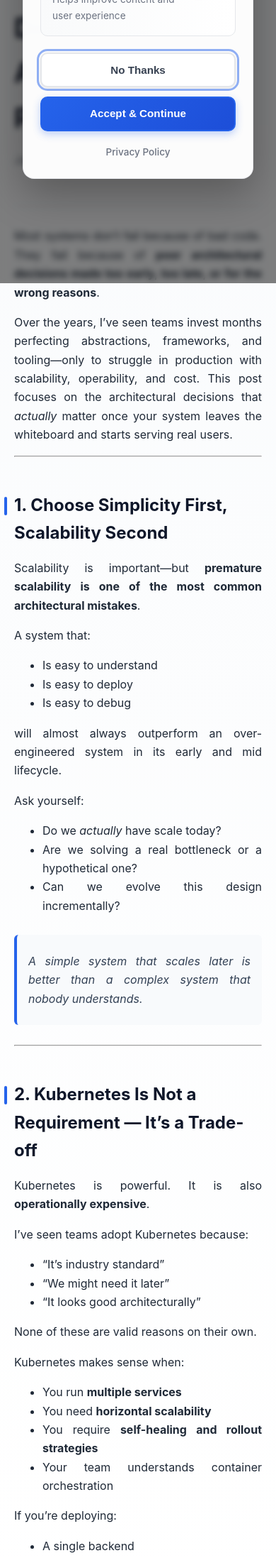
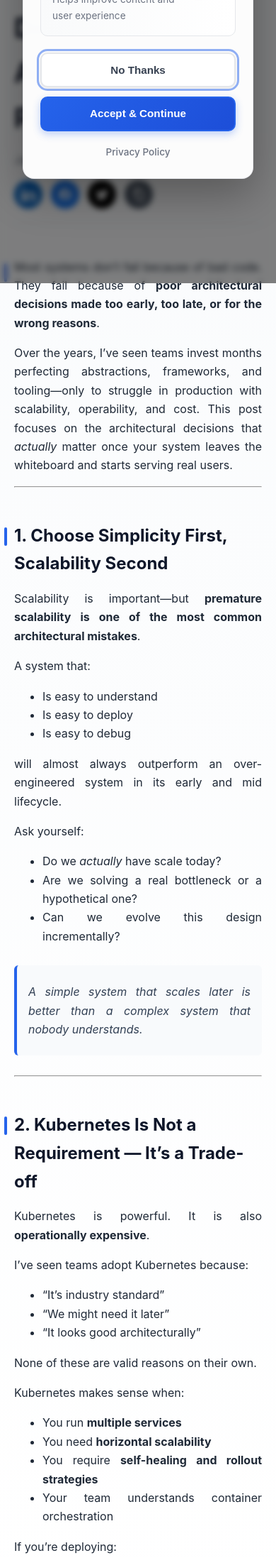
Before and after one commit to aloknecessary/aloknecessary.github.io, a Jekyll site: the page built from _blogs/2026-01-30-architecture-decisions.md, in a window 390 px wide. Shown: the part 501-2696 px from the top of the page at 71% size. Built offline with Jekyll 4.4.1, drawn with Linux system fonts in a browser that asks for light colours.

Commit message:
feature: adding share option
adding share option to page bottom

```diff
--- a/_includes/head.html
+++ b/_includes/head.html
@@ -1,6 +1,17 @@
 <link rel="icon" type="image/png" sizes="32x32" href="{{ '/assets/favicon/favicon-96x96.png' | relative_url }}">
 <link rel="icon" type="image/png" sizes="16x16" href="{{ '/assets/favicon/favicon-192x192.png' | relative_url }}">
 <link rel="shortcut icon" href="{{ '/assets/favicon/favicon.ico' | relative_url }}">
+
+<meta property="og:title" content="{{ page.title }}">
+<meta property="og:description" content="{{ page.excerpt | strip_html | strip_newlines }}">
+<meta property="og:url" content="{{ page.url | absolute_url }}">
+<meta property="og:type" content="article">
+
+<meta name="twitter:card" content="summary_large_image">
+<meta name="twitter:title" content="{{ page.title }}">
+<meta name="twitter:description" content="{{ page.excerpt | strip_html | strip_newlines }}">
+
+
 <link rel="alternate" type="application/atom+xml"
       title="Aloknecessary – Blog Feed"
       href="{{ '/feed.xml' | relative_url }}">
--- /dev/null
+++ b/_includes/share.html
@@ -0,0 +1,98 @@
+<div class="share-bar">
+  <!-- Native Share (Mobile Only) -->
+  <button id="nativeShare" class="share-icon mobile-only" aria-label="Share">
+    <svg viewBox="0 0 24 24">
+      <path
+        fill="currentColor"
+        d="M18 16.08c-.76 0-1.44.3-1.96.77L8.91 12.7a2.48 2.48 0 000-1.39l7-4.11A2.5 2.5 0 1015.5 5c0 .23.03.45.08.66l-7 4.11a2.5 2.5 0 100 4.46l7.05 4.14c-.05.2-.08.41-.08.63a2.5 2.5 0 102.5-2.5z"
+      />
+    </svg>
+  </button>
+
+  <!-- LinkedIn -->
+  <a
+    class="share-icon"
+    href="https://www.linkedin.com/sharing/share-offsite/?url={{ page.url | absolute_url | uri_escape }}"
+    target="_blank"
+    rel="noopener noreferrer"
+    aria-label="Share on LinkedIn"
+  >
+    <svg viewBox="0 0 24 24">
+      <path
+        fill="currentColor"
+        d="M4.98 3.5C4.98 4.88 3.87 6 2.5 6S0 4.88 0 3.5 1.11 1 2.5 1 4.98 2.12 4.98 3.5zM0 8h5v16H0V8zm7.5 0h4.8v2.2h.07c.67-1.27 2.3-2.6 4.73-2.6C22 7.6 24 10 24 14v10h-5v-9c0-2.1-.04-4.8-2.93-4.8-2.94 0-3.39 2.3-3.39 4.6V24h-5V8z"
+      />
+    </svg>
+  </a>
+
+  <!-- Facebook -->
+  <a
+    class="share-icon"
+    href="https://www.facebook.com/sharer/sharer.php?u={{ page.url | absolute_url | uri_escape }}"
+    target="_blank"
+    rel="noopener noreferrer"
+    aria-label="Share on Facebook"
+  >
+    <svg viewBox="0 0 24 24">
+      <path
+        fill="currentColor"
+        d="M22 12a10 10 0 10-11.5 9.9v-7H8v-3h2.5V9.5C10.5 7 12 5.5 14.7 5.5c1.3 0 2.7.2 2.7.2v3H16c-1.5 0-2 .9-2 1.9V12H18l-.5 3H14v7A10 10 0 0022 12z"
+      />
+    </svg>
+  </a>
+
+  <!-- X -->
+  <a
+    class="share-icon"
+    href="https://twitter.com/intent/tweet?url={{ page.url | absolute_url | uri_escape }}&text={{ page.title | uri_escape }}"
+    target="_blank"
+    rel="noopener noreferrer"
+    aria-label="Share on X"
+  >
+    <svg viewBox="0 0 24 24">
+      <path
+        fill="currentColor"
+        d="M22.46 6c-.77.35-1.6.58-2.46.69a4.3 4.3 0 001.88-2.37 8.59 8.59 0 01-2.73 1.04 4.28 4.28 0 00-7.3 3.9A12.13 12.13 0 013 4.8a4.28 4.28 0 001.32 5.7A4.26 4.26 0 012.8 10v.05a4.28 4.28 0 003.43 4.2c-.4.1-.82.15-1.25.06a4.29 4.29 0 004 3 8.6 8.6 0 01-5.33 1.84A8.73 8.73 0 012 19.54 12.14 12.14 0 008.29 21c7.55 0 11.68-6.25 11.68-11.67 0-.18 0-.35-.01-.53A8.3 8.3 0 0022.46 6z"
+      />
+    </svg>
+  </a>
+
+  <!-- Copy Link -->
+  <button id="copyLink" class="share-icon" aria-label="Copy link">
+    <svg viewBox="0 0 24 24">
+      <path
+        fill="currentColor"
+        d="M16 1H6a2 2 0 00-2 2v12h2V3h10V1zm3 4H10a2 2 0 00-2 2v14a2 2 0 002 2h9a2 2 0 002-2V7a2 2 0 00-2-2zm0 16H10V7h9v14z"
+      />
+    </svg>
+  </button>
+</div>
+
+<script>
+  (function () {
+    const nativeBtn = document.getElementById("nativeShare");
+    const copyBtn = document.getElementById("copyLink");
+
+    // Hide native share on desktop
+    if (window.innerWidth > 768 || !navigator.share) {
+      nativeBtn.style.display = "none";
+    }
+
+    nativeBtn?.addEventListener("click", async () => {
+      try {
+        await navigator.share({
+          title: document.title,
+          url: window.location.href,
+        });
+      } catch (_) {}
+    });
+
+    copyBtn?.addEventListener("click", async () => {
+      try {
+        await navigator.clipboard.writeText(window.location.href);
+        copyBtn.classList.add("copied");
+        setTimeout(() => copyBtn.classList.remove("copied"), 1500);
+      } catch (_) {}
+    });
+  })();
+</script>
--- a/_layouts/blog.html
+++ b/_layouts/blog.html
@@ -20,8 +20,10 @@ layout: default
       divided_by: 200 | plus: 1 }} min read
     </p>
     {% endif %}
+    {% include share.html %}
   </header>
-  <h3 class="description">{{ page.description }}</h3>
+  <h2 class="description">{{ page.description }}</h2>
+
   <div class="post-content">{{ content }}</div>
 
   {% if page.tags %}
@@ -36,6 +38,11 @@ layout: default
 
   <hr />
 
+<div class="bottom-share-container">
+  {% include share.html %}
+</div>
+
+
   <nav class="post-navigation">
     {% if page.previous %}
     <a href="{{ page.previous.url | relative_url }}">
--- a/_layouts/default.html
+++ b/_layouts/default.html
@@ -8,9 +8,13 @@
     {% else %}
       <title>{{ page.title }} | {{ site.title }}</title>
     {% endif %}
+
     {% include head.html %}
     {% seo %}
+
     <link rel="stylesheet" href="{{ '/assets/css/main.css' | relative_url }}" />
+    <link rel="stylesheet" href="{{ '/assets/css/share.css' | relative_url }}">
+
     {% if jekyll.environment == 'production' and site.google_analytics %}
       {% include google-analytics.html %}
     {% endif %}
--- a/assets/css/main.css
+++ b/assets/css/main.css
@@ -110,7 +110,7 @@ footer a{
 .meta {
   color: #6b7280;
   font-size: 0.95rem;
-  margin-bottom: 32px;
+  /* margin-bottom: 28px; */
 }
 .post-tags {
   margin-top: 1.5rem;
--- /dev/null
+++ b/assets/css/share.css
@@ -0,0 +1,86 @@
+.share-bar {
+    display: flex;
+    align-items: center;
+    gap: 14px;
+    margin-top: 14px;
+    flex-wrap: wrap;
+    justify-content: flex-end;
+  }
+
+  @media (max-width: 768px) {
+    .share-bar {
+      justify-content: flex-start;
+      gap: 12px;
+    }
+  }
+
+  .share-icon {
+    width: 40px;
+    height: 40px;
+    display: flex;
+    align-items: center;
+    justify-content: center;
+    border-radius: 50%;
+    border: none;
+    cursor: pointer;
+    transition: all 0.25s ease;
+    color: #fff;
+  }
+
+  .share-icon svg {
+    width: 20px;
+    height: 20px;
+  }
+
+  /* .share-icon:hover {
+    color: #000;
+    background: rgba(0, 0, 0, 0.08);
+  } */
+
+  /* .share-icon.copied {
+    color: #16a34a;
+  } */
+
+  .bottom-share-container{
+    border-bottom: 1px solid darkgray;
+    padding-bottom: 24px;
+    padding-top: 6px;
+  }
+
+  /* Native Share */
+  #nativeShare {
+    background: #111827; /* neutral dark */
+  }
+
+  /* LinkedIn */
+  .share-bar a[aria-label="Share on LinkedIn"] {
+    background: #0a66c2;
+  }
+
+  /* Facebook */
+  .share-bar a[aria-label="Share on Facebook"] {
+    background: #1877f2;
+  }
+
+  /* X */
+  .share-bar a[aria-label="Share on X"] {
+    background: #000000;
+  }
+
+  /* Copy Link */
+  #copyLink {
+    background: #4b5563;
+  }
+
+  .share-icon:hover {
+    transform: translateY(-3px);
+    box-shadow: 0 8px 20px rgba(0, 0, 0, 0.18);
+  }
+
+  .share-icon.copied {
+    background: #16a34a !important;
+  }
+
+  .share-icon:active {
+    transform: scale(0.95);
+  }
```
